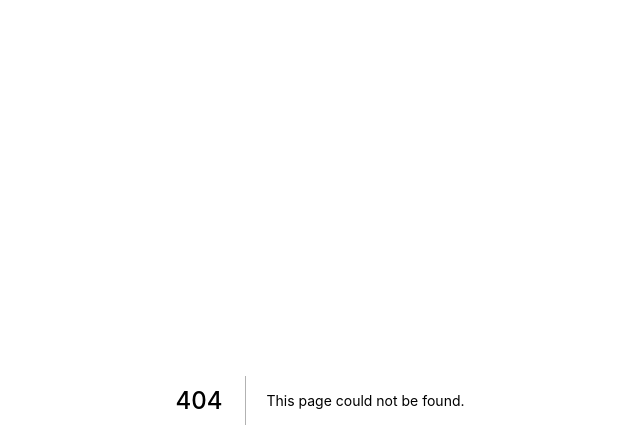
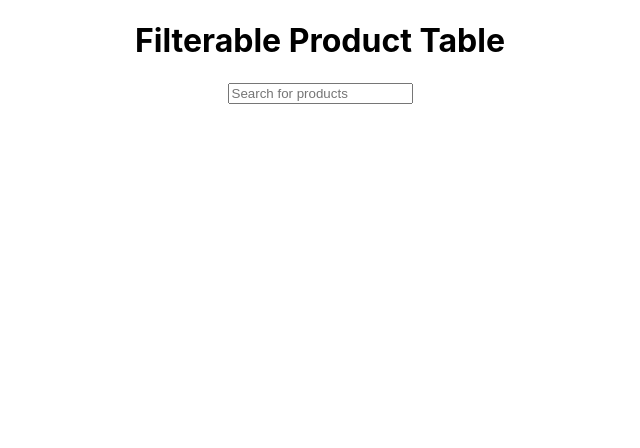
Before and after one commit to tomheaton/thinking-in-react, a Next.js app: page /filterable-product-table in a window 1280 px wide. Before the commit this address had no page. Shown: the top 448 px of the page, without its empty margins (320-960 px from the left). Built offline with nearby package versions, Linux system fonts and the light colour scheme.

Commit message:
refactoring

```diff
--- a/src/pages/something.tsx
+++ b/src/pages/filterable-product-table.tsx
@@ -28,9 +28,9 @@ const FilterableProductTable: React.FC = () => {
 
 const SearchBar: React.FC = () => {
     return (
-        <div>
-
-        </div>
+        <form>
+            <input type={"text"} placeholder={"Search for products"}/>
+        </form>
     );
 };
 
@@ -58,15 +58,14 @@ const ProductRow: React.FC = () => {
     );
 };
 
-const Something: NextPage = () => {
+const FilterableProductTablePage: NextPage = () => {
 
     return (
-        <div>
-            <h1>Something</h1>
-            <p>something...</p>
+        <div style={{display: "flex", flexDirection: "column", alignItems: "center"}}>
+            <h1>Filterable Product Table</h1>
             <FilterableProductTable />
         </div>
     );
 }
 
-export default Something;
+export default FilterableProductTablePage;
```
